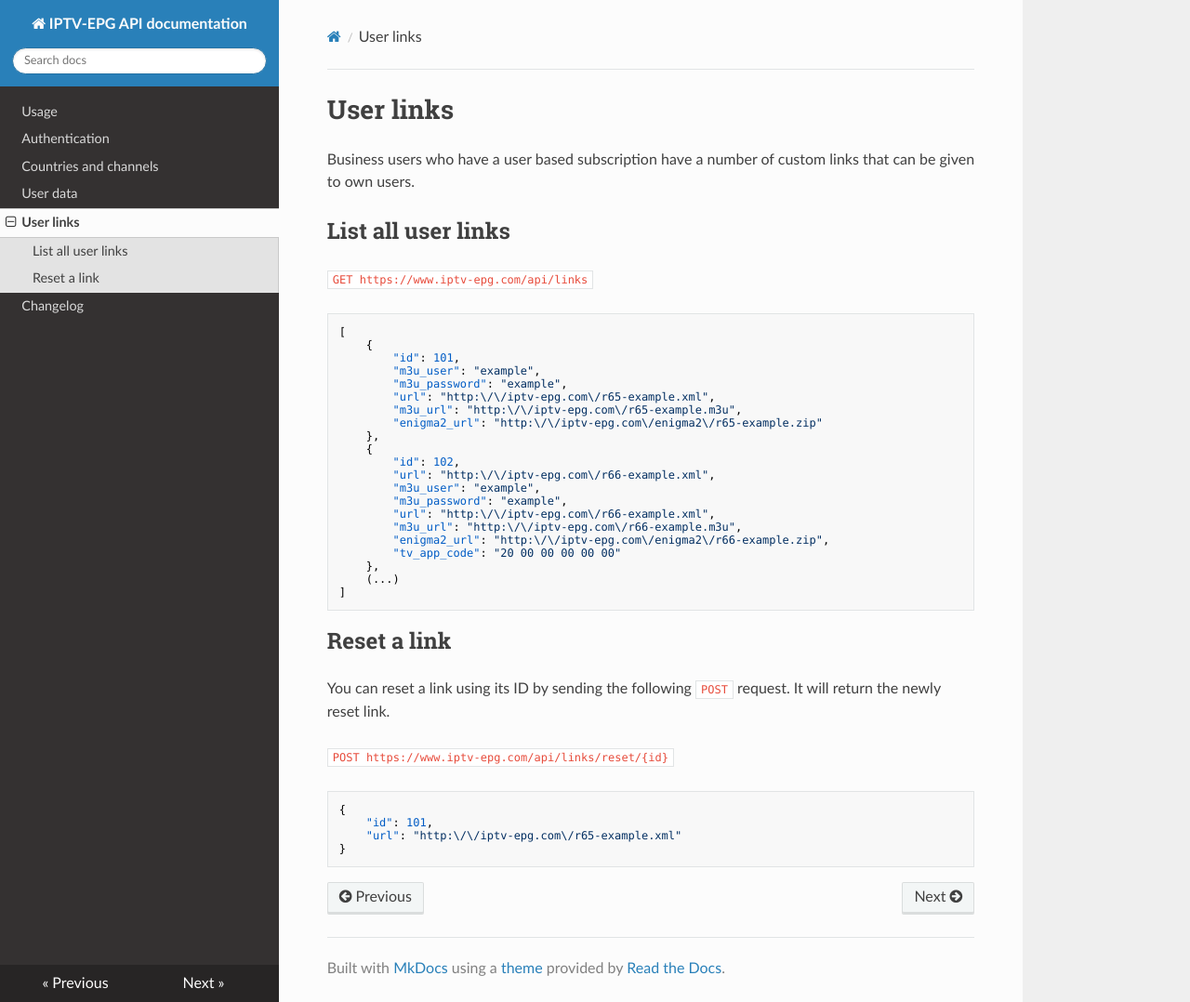
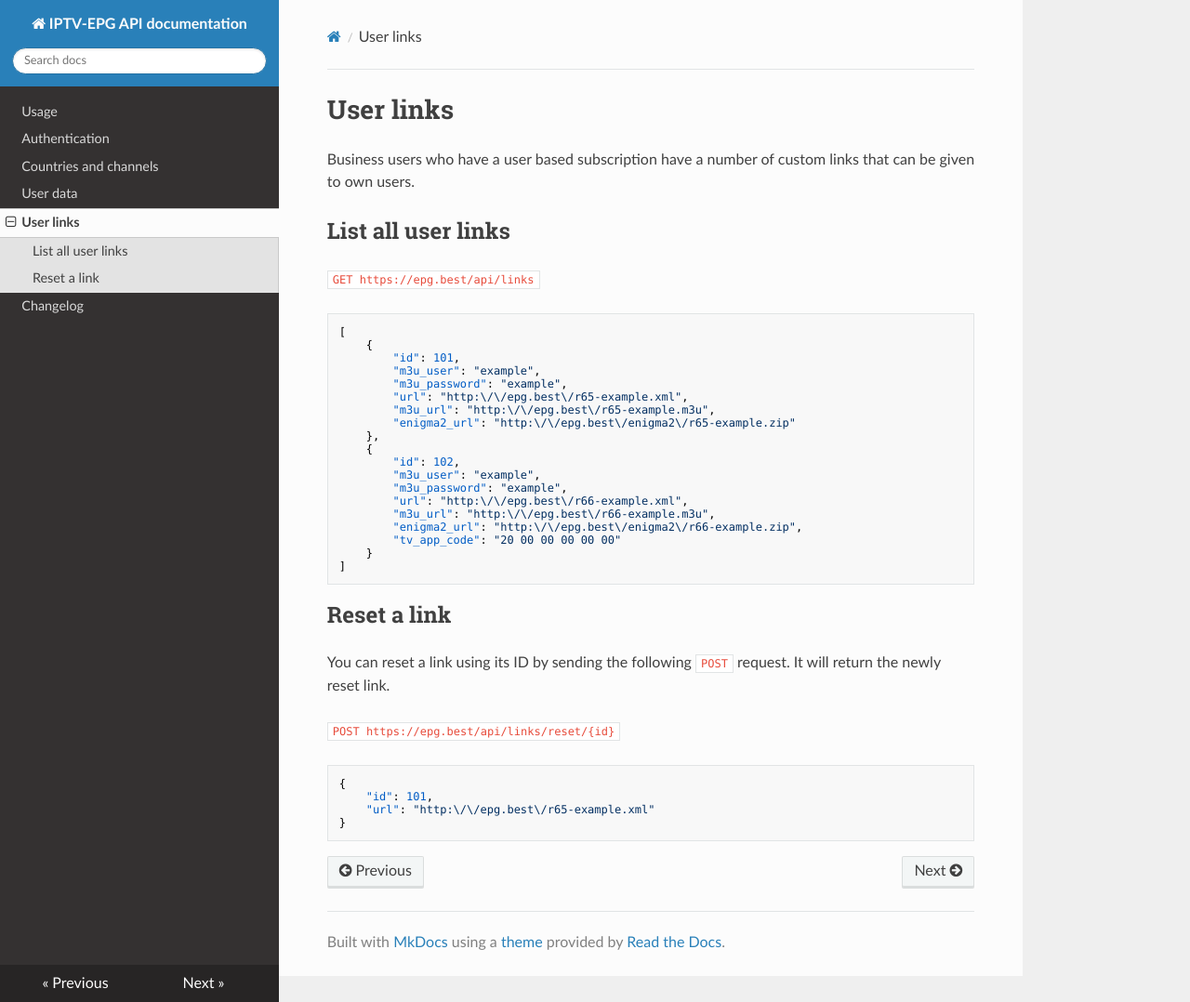
Before and after one commit to iptv-epg/api-docs, an MkDocs documentation site: the page built from docs/links.md, in a window 1280 px wide and 1078 px high. Shown: the whole window at 93% size. Built offline with MkDocs 1.6.1, drawn with Linux system fonts in a browser that asks for light colours; nearby versions of some CDN libraries; old or Windows-style settings are respelled for this version of MkDocs.

Commit message:
replaced iptv-epg.com to epg.best

````diff
--- a/docs/links.md
+++ b/docs/links.md
@@ -4,7 +4,7 @@ Business users who have a user based subscription have a number of custom links
 
 ## List all user links
 
-`GET https://www.iptv-epg.com/api/links`
+`GET https://epg.best/api/links`
 
 ```json
 [
@@ -12,21 +12,19 @@ Business users who have a user based subscription have a number of custom links
 		"id": 101,
 		"m3u_user": "example",
 		"m3u_password": "example",
-		"url": "http:\/\/iptv-epg.com\/r65-example.xml",
-		"m3u_url": "http:\/\/iptv-epg.com\/r65-example.m3u",
-		"enigma2_url": "http:\/\/iptv-epg.com\/enigma2\/r65-example.zip"
+		"url": "http:\/\/epg.best\/r65-example.xml",
+		"m3u_url": "http:\/\/epg.best\/r65-example.m3u",
+		"enigma2_url": "http:\/\/epg.best\/enigma2\/r65-example.zip"
 	},
 	{
 		"id": 102,
-		"url": "http:\/\/iptv-epg.com\/r66-example.xml",
 		"m3u_user": "example",
 		"m3u_password": "example",
-		"url": "http:\/\/iptv-epg.com\/r66-example.xml",
-		"m3u_url": "http:\/\/iptv-epg.com\/r66-example.m3u",
-		"enigma2_url": "http:\/\/iptv-epg.com\/enigma2\/r66-example.zip",
+		"url": "http:\/\/epg.best\/r66-example.xml",
+		"m3u_url": "http:\/\/epg.best\/r66-example.m3u",
+		"enigma2_url": "http:\/\/epg.best\/enigma2\/r66-example.zip",
 		"tv_app_code": "20 00 00 00 00 00"
-	},
-    (...)
+	}
 ]
 ```
 
@@ -34,11 +32,11 @@ Business users who have a user based subscription have a number of custom links
 
 You can reset a link using its ID by sending the following `POST` request. It will return the newly reset link.
 
-`POST https://www.iptv-epg.com/api/links/reset/{id}`
+`POST https://epg.best/api/links/reset/{id}`
 
 ```json
 {
     "id": 101,
-    "url": "http:\/\/iptv-epg.com\/r65-example.xml"
+    "url": "http:\/\/epg.best\/r65-example.xml"
 }
 ```
````
Also changed, not shown: docs/authentication.md (+1 -1 lines), docs/channels.md (+2 -2 lines), docs/index.md (+2 -2 lines), docs/user.md (+2 -2 lines).
